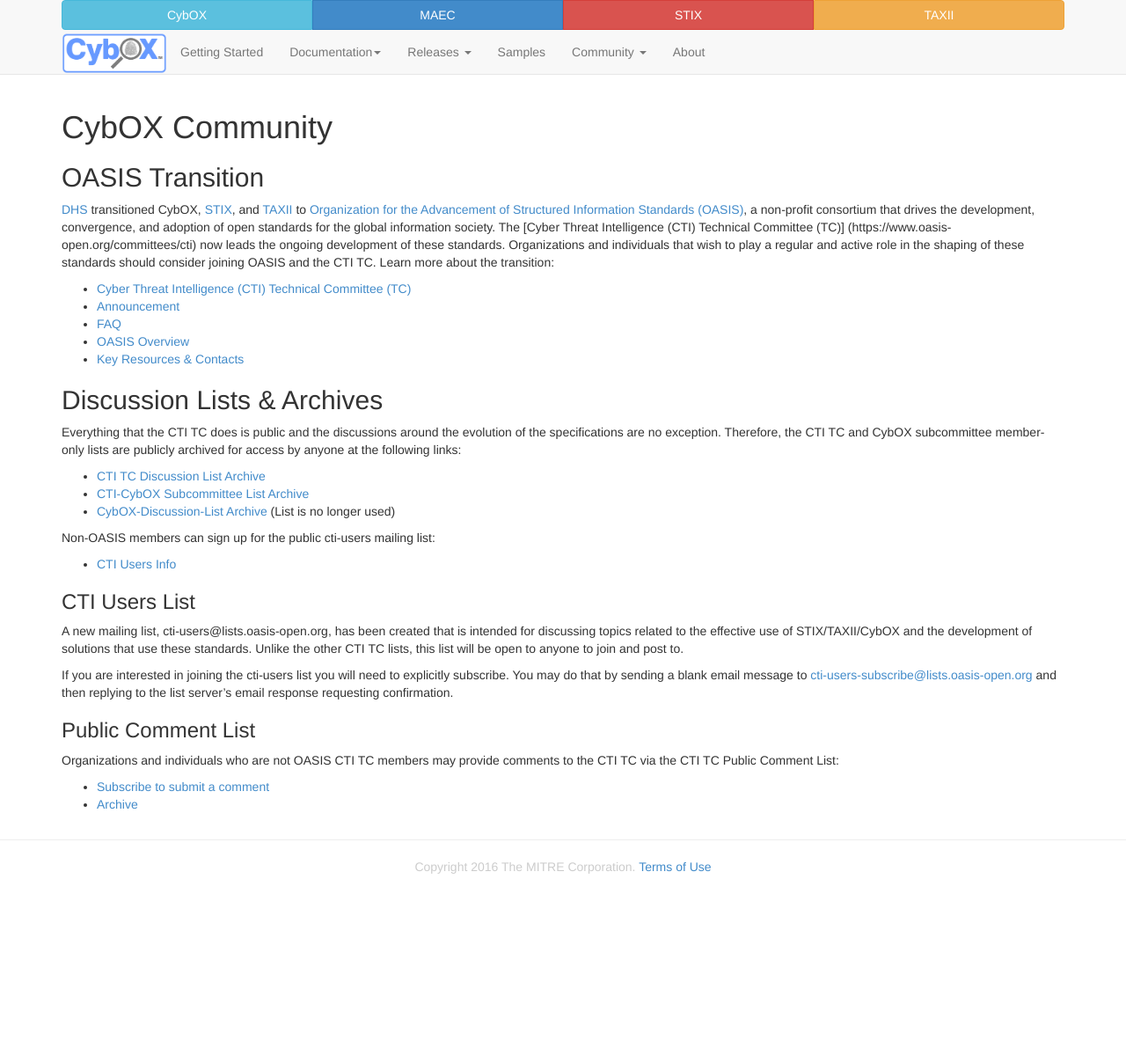
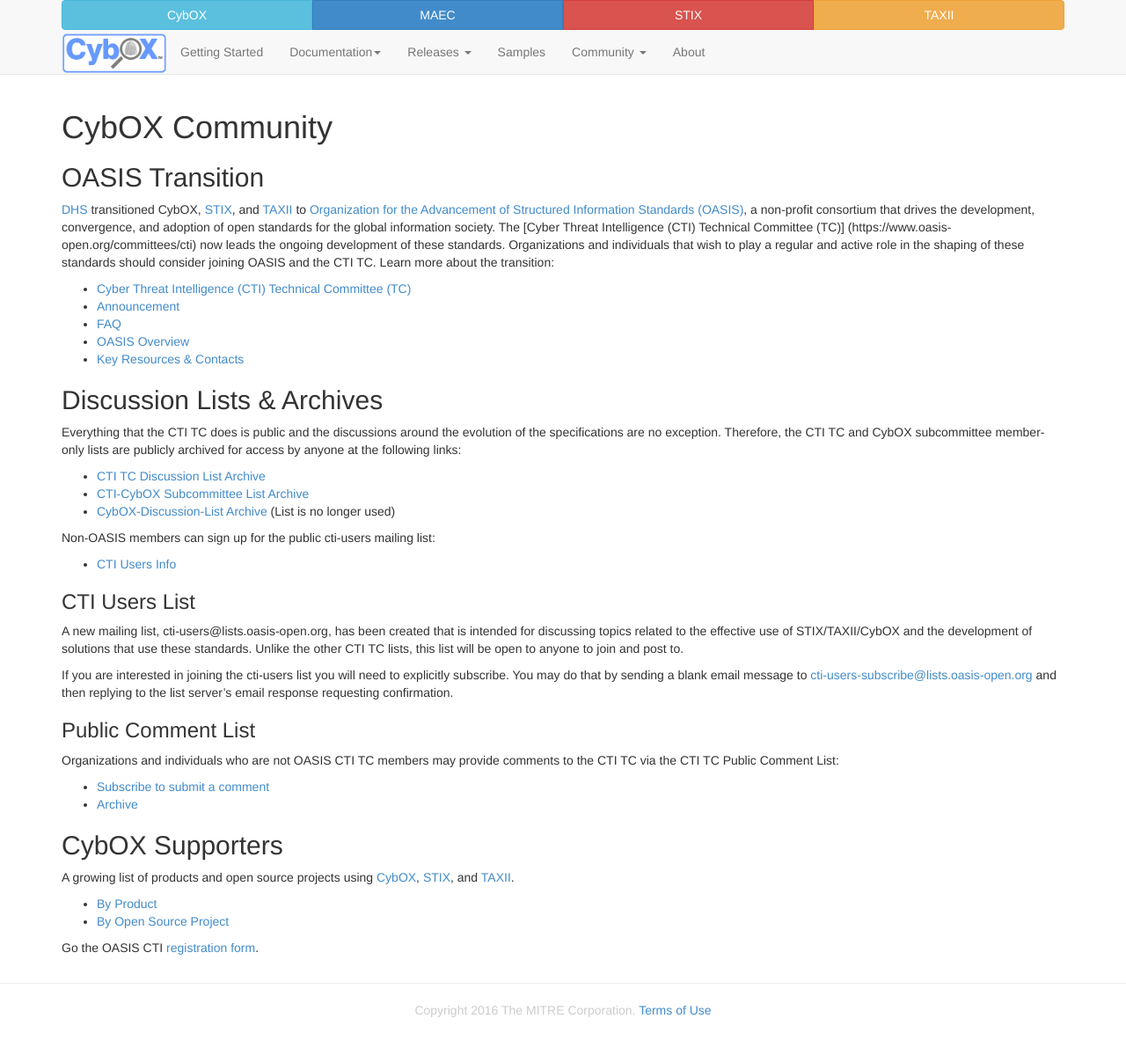
Before and after one commit to CybOXProject/cyboxproject.github.io, a Jekyll site: the page built from community/index.md, in a window 1280 px wide. Shown: the whole page at 88% size. Built offline with Jekyll 4.4.1, drawn with Linux system fonts in a browser that asks for light colours; Markdown is read by kramdown in place of the engine named in the settings; before the commit the page ends 1036 px from its top, so only the background shows below that.

Commit message:
Updated Community page
Added a CybOX Supporters section to the page with links to the OASIS supporters lists.

```diff
--- a/community/index.md
+++ b/community/index.md
@@ -34,3 +34,12 @@
 
 * [Subscribe to submit a comment](http://www.oasis-open.org/committees/comments/form.php?wg_abbrev=cti)
 * [Archive](https://lists.oasis-open.org/archives/cti-comment/)
+
+##CybOX Supporters
+
+A growing list of products and open source projects using [CybOX](http://cyboxproject.github.io/), [STIX](http://stixproject.github.io/), and [TAXII](http://taxiiproject.github.io/).
+
+* [By Product](https://wiki.oasis-open.org/cti/Products)
+* [By Open Source Project](https://wiki.oasis-open.org/cti/Open%20Source%20Projects)
+
+Go the OASIS CTI [registration form](https://www.surveymonkey.com/r/oasis-cti-tc-supporter-registration).
```
